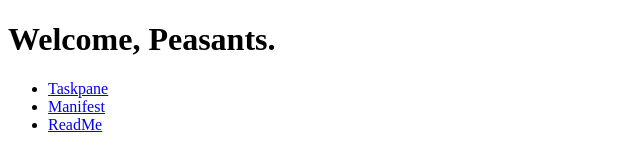
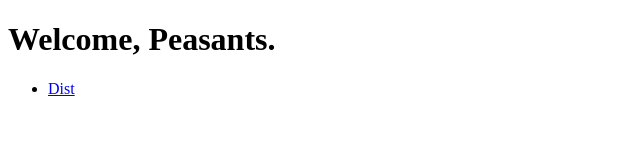
Before and after one commit to LG-CPFL/office-addin, a website: page index.html in a window 1280 px wide. Shown: the whole page, without its empty margins (0-640 px from the left). Drawn offline with Linux system fonts and the light colour scheme.

Commit message:
deploying only dist again + adjusted log typing to error

```diff
--- a/index.html
+++ b/index.html
@@ -2,15 +2,13 @@
 <html>
 
 <head>
-    <title>CPFL Distributed Directory</title>
+    <title>CPFL Hub</title>
 </head>
 
 <body>
     <h1>Welcome, Peasants.</h1>
     <ul>
-        <li><a href="dist/taskpane.html">Taskpane</a></li>
-        <li><a href="manifest.xml">Manifest</a></li>
-        <li><a href="README.md">ReadMe</a></li>
+        <li><a href="dist/index.html">Dist</a></li>
     </ul>
 
 </body>
--- a/src/taskpane.ts
+++ b/src/taskpane.ts
@@ -14,7 +14,7 @@ Office.onReady( () => {
     html.addEventListener("DOMContentLoaded", () => {
         runButton.addEventListener("click", () => {
             Word.run(main) // run main function
-            .catch(log => console.error(log)) // unless it breaks
+            .catch((log:Error) => console.error(log)) // unless it breaks
         });
     });
 });
```
Also changed, not shown: .github/workflows/deploy.yml, dist/index.html (added), dist/manifest.xml (renamed from manifest.xml).
